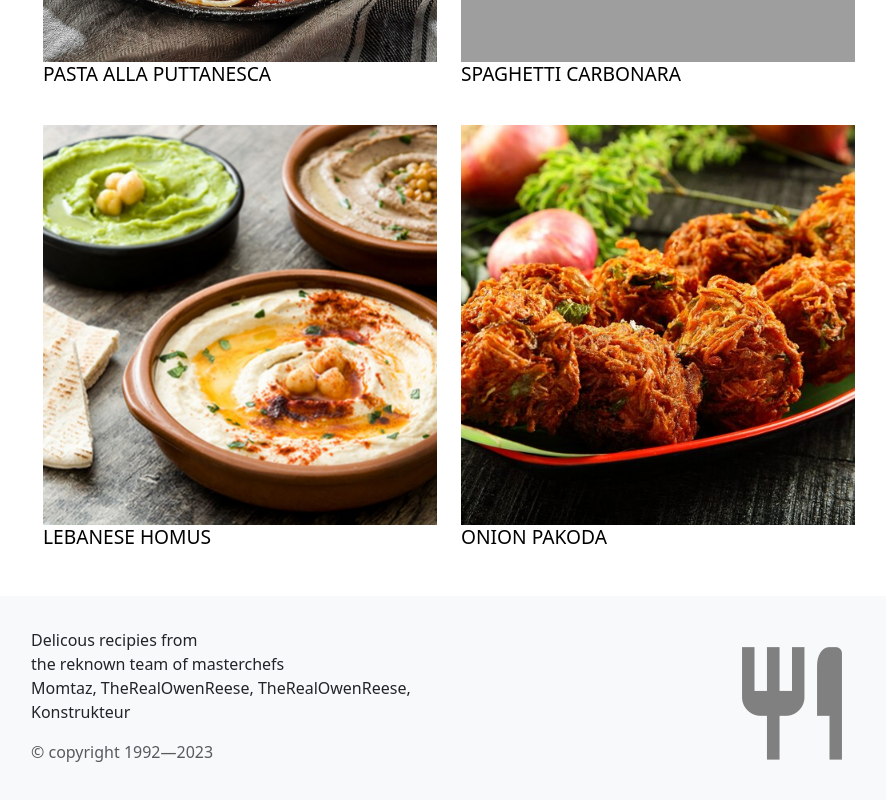
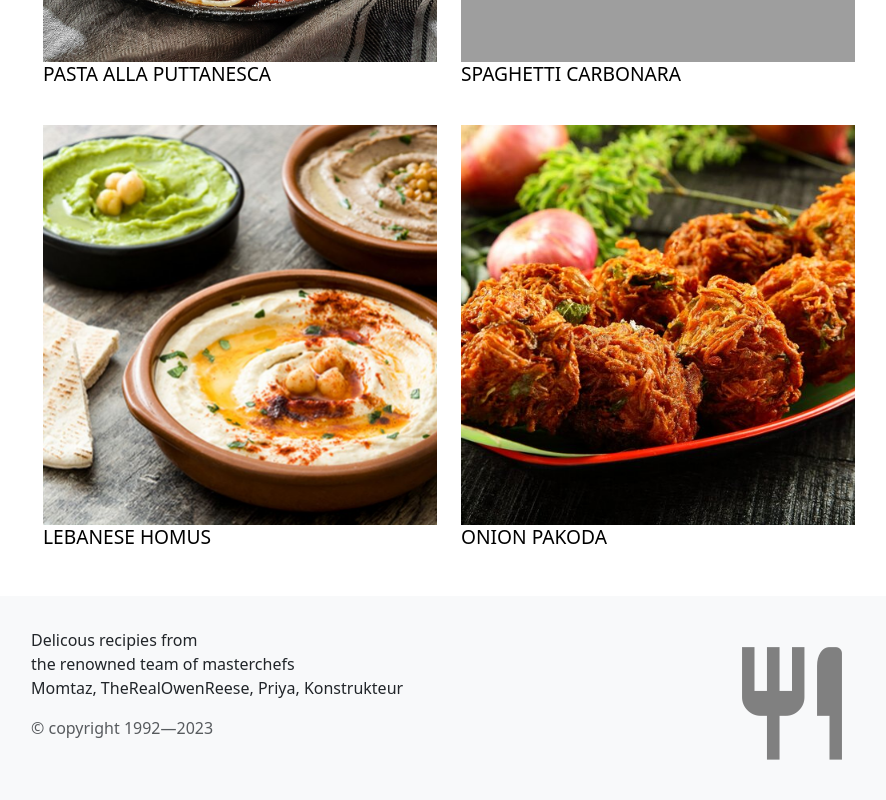
Before and after one commit to TheRealOwenRees/WBS-02-Cookbook, a plain HTML site: page index.html in a window 1280 px wide. Shown: the part 569-1369 px from the top of the page, without its empty margins (191-1077 px from the left). Drawn offline with nearby package versions, Linux system fonts and the light colour scheme; grey boxes are pictures that could not be loaded.

Commit message:
spelling mistake fixed

```diff
--- a/index.html
+++ b/index.html
@@ -121,7 +121,7 @@
                         <div>
                             <h3>Ingredients:</h3>
                             <hr />
-                            <p>Onion - 4 (finely sliced) oz</p>
+                            <p>Onion - 4 (finely sliced) </p>
                             <p>Gram flour/Besan - 1/2 cup</p>
                             <p>Rice flour or cornstarch - 1 tsp</p>
                             <p>Grated ginger - 1 tsp</p>
@@ -149,8 +149,8 @@
             <div class="row">
                 <div class="col-12 col-md-6 py-3">
                     <p>Delicous recipies from<br>
-                        the reknown team of masterchefs<br>
-                        Momtaz, TheRealOwenReese, TheRealOwenReese, Konstrukteur</p>
+                        the renowned team of masterchefs<br>
+                        Momtaz, TheRealOwenReese, Priya, Konstrukteur</p>
                         <span class="text-muted">
                             <p class="copyright">
                                 &copy; copyright 1992&mdash;<span id="curYr"></span>
```
